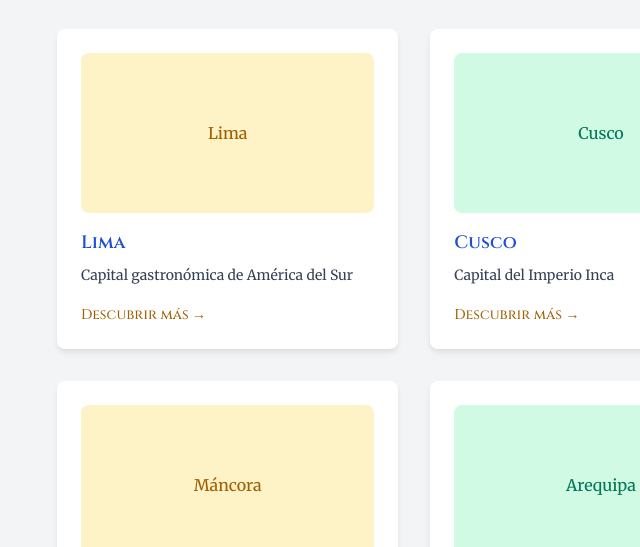
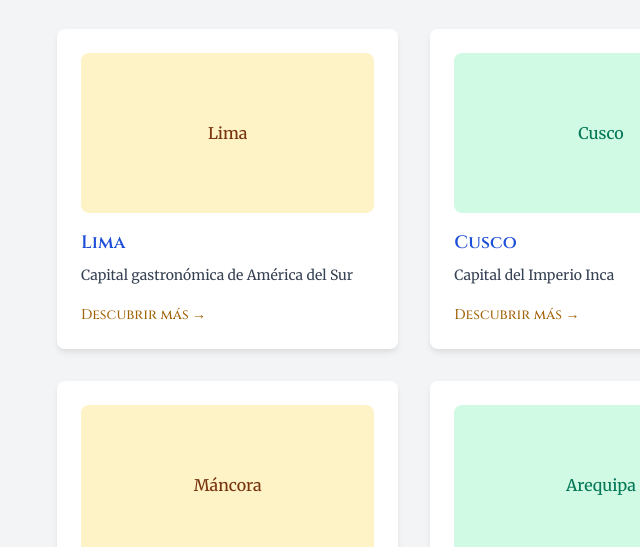
Before and after one commit to elianismedina/peruvian-travel, a website: page src/destinos.html in a window 1280 px wide. Shown: the part 1706-2253 px from the top of the page, 39-679 px from the left. Drawn offline with Linux system fonts and the light colour scheme; a web font is replaced by a local one.

Commit message:
Cumple estándar de contraste 7:1 (superior al mínimo)

```diff
--- a/src/destinos.html
+++ b/src/destinos.html
@@ -172,6 +172,7 @@
     .bg-green-100 { background-color: #dcfce7; }
     .text-green-600 { color: #16a34a; }
     .text-secondary-700 { color: #a16207; }
+    .text-secondary-900 { color: #78350f; }
     .text-tertiary-700 { color: #047857; }
     .bg-secondary-100 { background-color: #fef3c7; }
     .bg-tertiary-100 { background-color: #d1fae5; }
@@ -452,7 +453,7 @@
         <!-- Lima -->
         <div class="bg-white rounded-lg shadow-md p-6 hover:shadow-lg transition-shadow duration-300">
           <div class="bg-secondary-100 h-32 sm:h-40 rounded-lg mb-4 flex items-center justify-center">
-            <span class="text-secondary-700 font-medium text-center px-2">Lima</span>
+            <span class="text-secondary-900 font-medium text-center px-2">Lima</span>
           </div>
           <h4 class="text-lg font-semibold text-primary-700 mb-2 font-heading">Lima</h4>
           <p class="text-gray-700 text-sm font-body mb-4">Capital gastronómica de América del Sur</p>
@@ -488,7 +489,7 @@
         <!-- Máncora -->
         <div class="bg-white rounded-lg shadow-md p-6 hover:shadow-lg transition-shadow duration-300">
           <div class="bg-secondary-100 h-32 sm:h-40 rounded-lg mb-4 flex items-center justify-center">
-            <span class="text-secondary-700 font-medium text-center px-2">Máncora</span>
+            <span class="text-secondary-900 font-medium text-center px-2">Máncora</span>
           </div>
           <h4 class="text-lg font-semibold text-primary-700 mb-2 font-heading">Máncora</h4>
           <p class="text-gray-700 text-sm font-body mb-4">Paraíso del surf y la playa</p>
```
